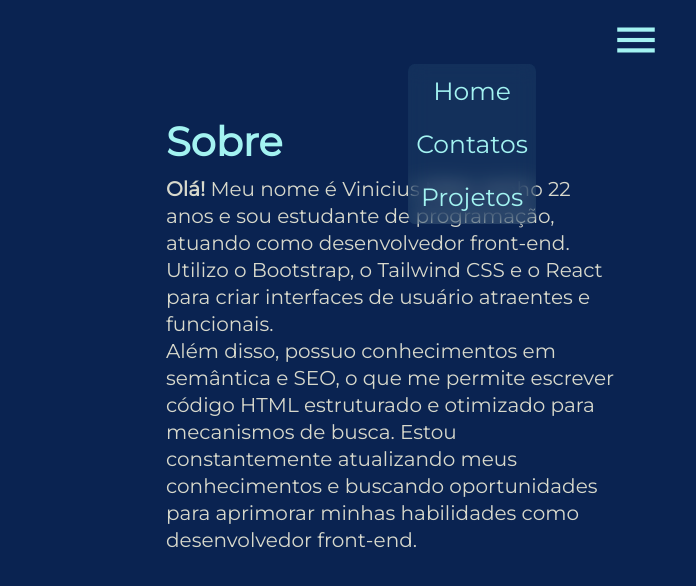
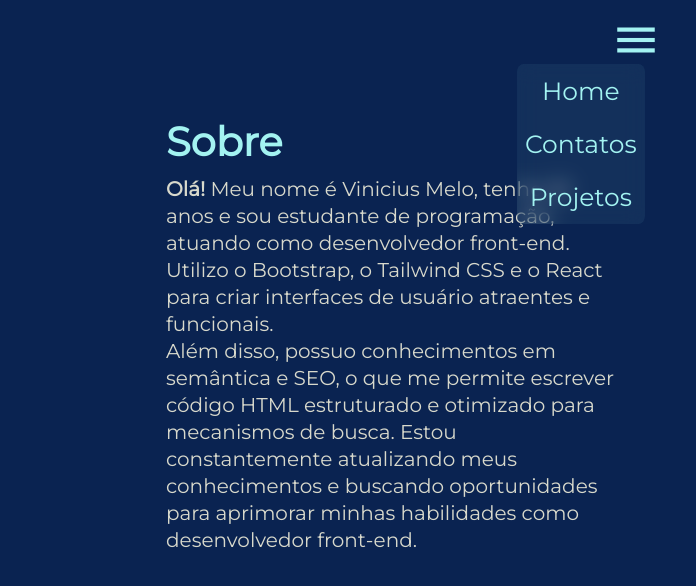
Before and after one commit to V1N1C1U8/viniciusmelo.dev, a plain HTML site: page index.html in a window 1280 px wide. Both pictures are taken after a click on the element "menu". Shown: the full height of the page, 584-1280 px from the left. Drawn offline with nearby package versions, Linux system fonts and the light colour scheme.

Commit message:
Update style.css

```diff
--- a/style.css
+++ b/style.css
@@ -47,7 +47,7 @@ nav{
     background-color: #a3f3f110;;
     backdrop-filter: blur(10px);
     top: 8vh;
-    right: 12.5%;
+    right: 4vw;
     width: 10vw;
     height: 20vh;
     flex-direction: column;
```
